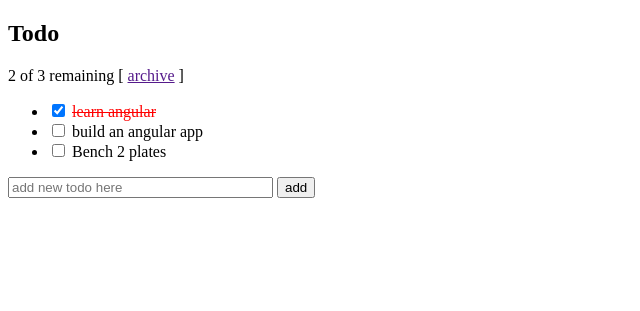
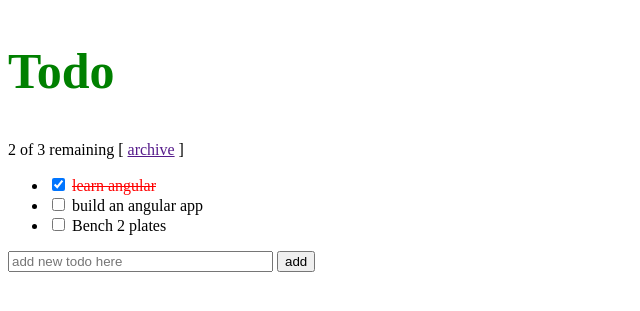
Before and after one commit to ZaighumRajput/angularFlask, a Python web app: template app/templates/index.html in a window 1280 px wide. Shown: the top 311 px of the page, without its empty margins (0-640 px from the left). Run offline with Jinja, Linux system fonts and the light colour scheme; the template is opened without the code that fills it, so the values that code supplies are empty; some libraries are stand-ins or nearby versions.

Commit message:
Updating file to test on koding.com

```diff
--- a/app/static/todo.css
+++ b/app/static/todo.css
@@ -2,3 +2,8 @@
 	text-decoration: line-through;
 	color: red;
 }
+
+h2 {
+    font-size : 50px;
+    color : green;
+}
```
